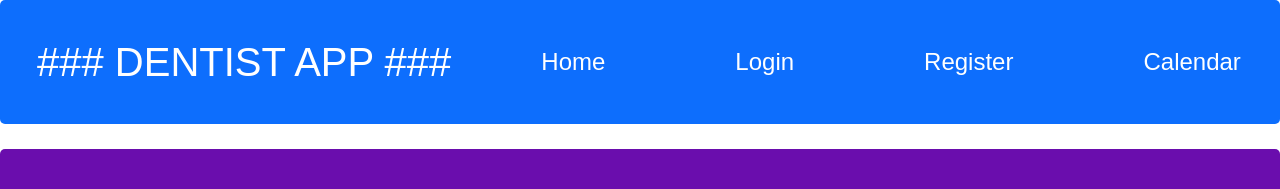
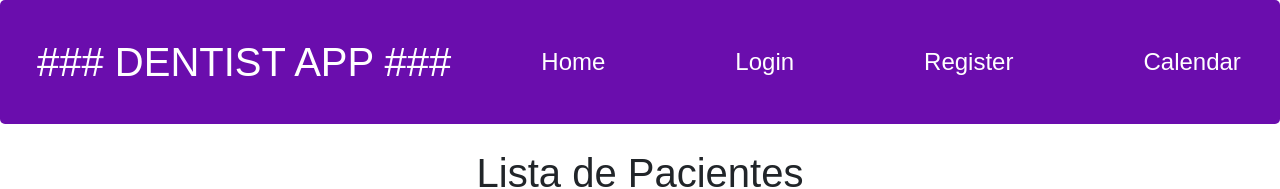
Before and after one commit to brendalamas/Dentist-App, an Angular app: page /pacientes in a window 1280 px wide. Shown: the top 189 px of the page. Built offline with nearby package versions, Linux system fonts and the light colour scheme; no server answers.

Commit message:
Se unió la rama de Argel con la de Agustin

```diff
--- a/src/app/components/mock-deskpacientes/mock-deskpacientes.component.ts
+++ b/src/app/components/mock-deskpacientes/mock-deskpacientes.component.ts
@@ -19,8 +19,8 @@ export class MockDeskpacientesComponent implements OnInit {
   Pacientes: Paciente[] = [];
 
   ngOnInit(): void {
-    this.getPacientes();
-    /* this.Pacientes = [
+    //this.getPacientes();
+     this.Pacientes = [
       {
         "Nombre": "Diego Luongo",
         "Edad": 24,
@@ -48,7 +48,7 @@ export class MockDeskpacientesComponent implements OnInit {
         "Diagnostico": "En Argentina nací Tierra de Diego y Lionel De los pibes de Malvinas Que jamás olvidaré No te lo puedo explicar Porque no vas a entender Las finales que perdimos Cuántos años la lloré Pero eso se terminó Porque en el Maracaná La final con los brazucas La volvió a ganar papá Muchachos Ahora nos volvimo' a ilusionar Quiero ganar la tercera Quiero ser campeón mundial Y el Diego En el cielo lo podemos ver Con Don Diego y con La Tota Alentándolo a Lionel",
         "Dni": "fdsdsds"
       }
-    ]; */
+    ];
   }
 
   getPacientes() {
--- a/src/app/components/navbar/navbar.component.html
+++ b/src/app/components/navbar/navbar.component.html
@@ -1,27 +1,3 @@
-<nav class="navbar navbar-expand-lg navbar-dark bg-primary">
-    <div class="container-fluid">
-        <a class="navbar-brand mx-auto" href="#">
-            <h1>### DENTIST APP ###</h1>
-        </a>
-        <div class="collapse navbar-collapse justify-content-center" id="navbarNav">
-            <ul class="navbar-nav">
-            <li class="nav-item">
-                <a class="nav-link" routerLink="home">Home</a>
-            </li>
-            <li class="nav-item">
-                <a class="nav-link" routerLink="login">Login</a>
-            </li>
-            <li class="nav-item">
-                <a class="nav-link" routerLink="register">Register</a>
-            </li>
-            <li class="nav-item">
-                <a class="nav-link " routerLink="calendar">Calendar</a>
-            </li>
-            </ul>
-        </div>
-    </div>
-  </nav>
-  <router-outlet />
 
 <nav class="navbar navbar-expand-lg navbar-dark ">
     <div class="container-fluid">
```
